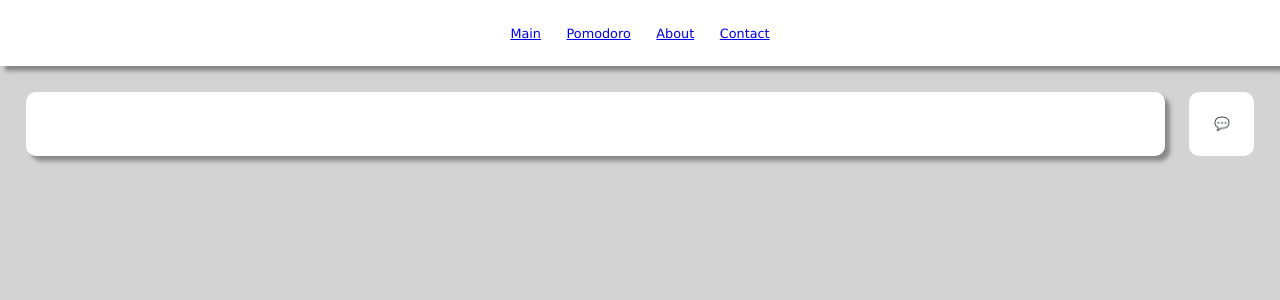
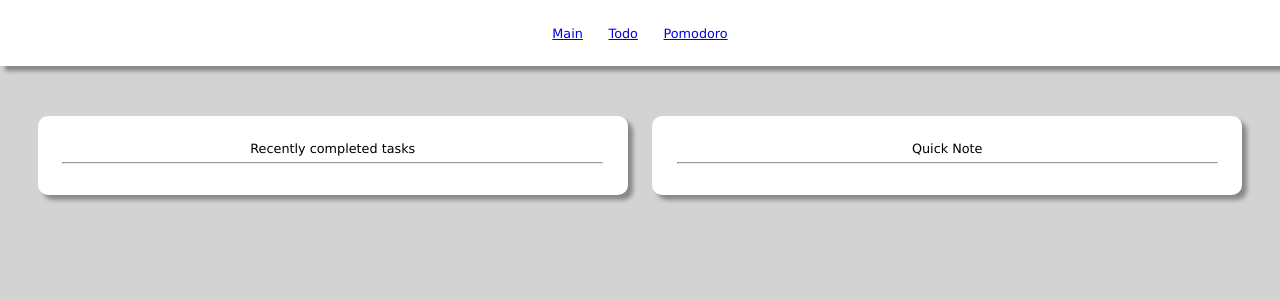
Before and after one commit to sciurkiewicz/scribe, a React (Create React App) app: page / in a window 1280 px wide. Shown: the top 300 px of the page. Built offline with nearby package versions, Linux system fonts and the light colour scheme.

Commit message:
Refactor

```diff
--- a/src/App.js
+++ b/src/App.js
@@ -3,6 +3,7 @@ import { BrowserRouter as Router, Routes, Route } from "react-router-dom";
 import Todo from "./components/Todo";
 import "./App.css";
 import Pomodoro from "./components/Pomodoro";
+import Start from "./components/Start";
 
 function App() {
   return (
@@ -11,7 +12,8 @@ function App() {
         <Topbar></Topbar>
         <div className="contentWrapper">
           <Routes>
-            <Route path="/" element={<Todo />} />
+            <Route path="/" element={<Start />} />
+            <Route path="/todo" element={<Todo />} />
             <Route path="/pomodoro" element={<Pomodoro />} />
           </Routes>
         </div>
--- a/src/components/Pomodoro.js
+++ b/src/components/Pomodoro.js
@@ -35,9 +35,11 @@ function Pomodoro() {
     <div className="Pomodoro">
       <div>
         {stopwatch <= 0 && (
-          <div className="pomodoroCounter">KONIEC CZASU ZRÓB PRZERWĘ!!!</div>
+          <div className="box">KONIEC CZASU ZRÓB PRZERWĘ!!!</div>
         )}
-        {stopwatch > 0 && <div className="pomodoroCounter">{stopwatch}</div>}
+        {stopwatch > 0 && (
+          <div className="box">Pozostały Czas: {stopwatch} sekund</div>
+        )}
       </div>
 
       {stopWatchState ? null : (
--- a/src/components/Schedule.js
+++ b/src/components/Schedule.js
@@ -1,5 +1,5 @@
 import "./styles.css";
-import React, { useState, useEffect } from "react";
+import React, { useState } from "react";
 
 function Schedule() {
   return <div className="Schedule"></div>;
--- /dev/null
+++ b/src/components/Start.js
@@ -0,0 +1,18 @@
+import "./styles.css";
+import React, { useState } from "react";
+
+function Start() {
+  return (
+    <div className="Start flex">
+      <div className="box smallMargin elementsCenter">
+        Recently completed tasks
+        <hr />
+      </div>
+      <div className="box smallMargin elementsCenter">
+        Quick Note <hr />
+      </div>
+    </div>
+  );
+}
+
+export default Start;
--- a/src/components/Todo.js
+++ b/src/components/Todo.js
@@ -4,17 +4,27 @@ import React, { useState, useEffect } from "react";
 function Todo() {
   let [todos, setTodos] = useState([]);
 
+  let [formTodo, setFormTodo] = useState();
+
   // function handleTodoSubmit() {}
 
-  function pushTodo() {
+  function pushTodo(e) {
+    e.preventDefault();
+    if (formTodo === "") {
+      alert("Task Must be Named");
+    } else {
       setTodos([
         ...todos,
         {
-        content: document.getElementById("todoTextData").value,
+          content: formTodo,
           id: new Date(),
+          isFinished: false,
         },
       ]);
+      setFormTodo("");
       document.getElementById("todoTextData").value = "";
+    }
+
     //simple value
   }
 
@@ -22,11 +32,17 @@ function Todo() {
     const newList = todos.filter((item) => item.id !== id);
     setTodos(newList);
   }
+  // function completeTodo(id) {}
 
   return (
     <div className="Todo">
       <div style={{ display: "flex" }}>
-        <input type="text" id="todoTextData" className="todoText" />
+        <input
+          type="text"
+          id="todoTextData"
+          className="todoText"
+          onChange={(e) => setFormTodo(e.target.value)}
+        />
         <button className="todoButton" onClick={pushTodo}>
           💬
         </button>
@@ -34,7 +50,14 @@ function Todo() {
       <div className="todos" id="todoList">
         {todos.map((item) => (
           <div style={{ display: "flex" }} key={todos.id}>
-            <div className="todoNote">{item.content}</div>
+            <div className="box">{item.content}</div>
+            {/* <button
+              onClick={() => completeTodo(item.id)}
+              className="todoButton"
+              style={{ marginTop: "1%", marginBottom: "1%" }}
+            >
+              ✅
+            </button> */}
             <button
               onClick={() => removeTodo(item.id)}
               className="todoButton"
--- a/src/components/Topbar.js
+++ b/src/components/Topbar.js
@@ -11,13 +11,10 @@ function Topbar() {
               <Link to="/">Main</Link>
             </li>
             <li>
-              <Link to="/pomodoro">Pomodoro</Link>
+              <Link to="/todo">Todo</Link>
             </li>
             <li>
-              <a href="#about">About</a>
-            </li>
-            <li>
-              <a href="#contact">Contact</a>
+              <Link to="/pomodoro">Pomodoro</Link>
             </li>
           </ul>
         </div>
--- a/src/components/styles.css
+++ b/src/components/styles.css
@@ -15,6 +15,19 @@
 #menu li {
   list-style-type: none;
   padding: 1%;
+}
+.flex {
+  display: flex;
+}
+
+.smallMargin {
+  margin: 1%;
+}
+
+.elementsCenter {
+  text-align: center;
+  align-items: center;
+  justify-content: center;
 }
 
 .Pomodoro {
@@ -39,14 +52,6 @@
 .pomodoroButton:active {
   background-color: white;
   transition: 0.1s;
-}
-.pomodoroCounter {
-  font-size: 32px;
-  margin-bottom: 2%;
-  background-color: white;
-  border-radius: 10px;
-  padding: 2%;
-  box-shadow: 5px 5px 4px #888888;
 }
 .Todo {
   width: 100%;
@@ -80,7 +85,7 @@
   transition: 0.1s;
 }
 
-.todoNote {
+.box {
   box-sizing: border-box;
   width: 100%;
   padding: 2%;
```
Lines whose indentation alone changed are shown as unchanged.
